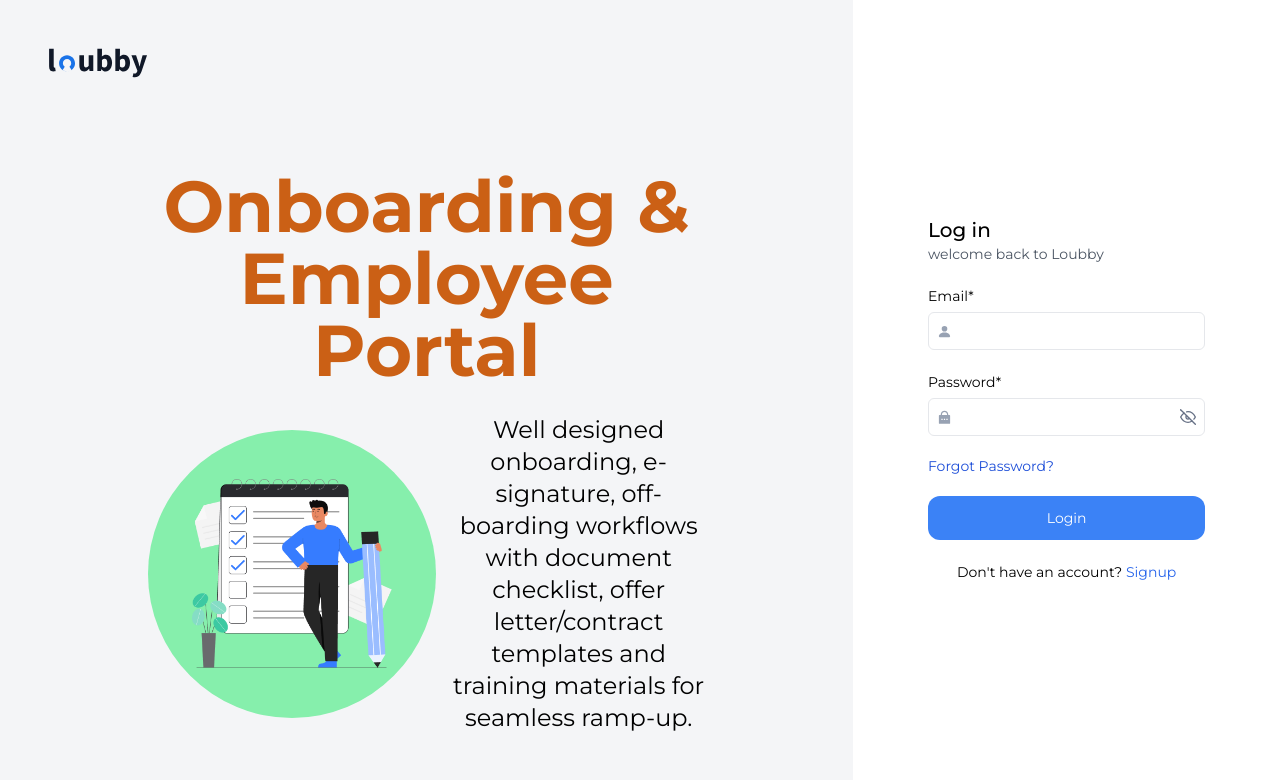
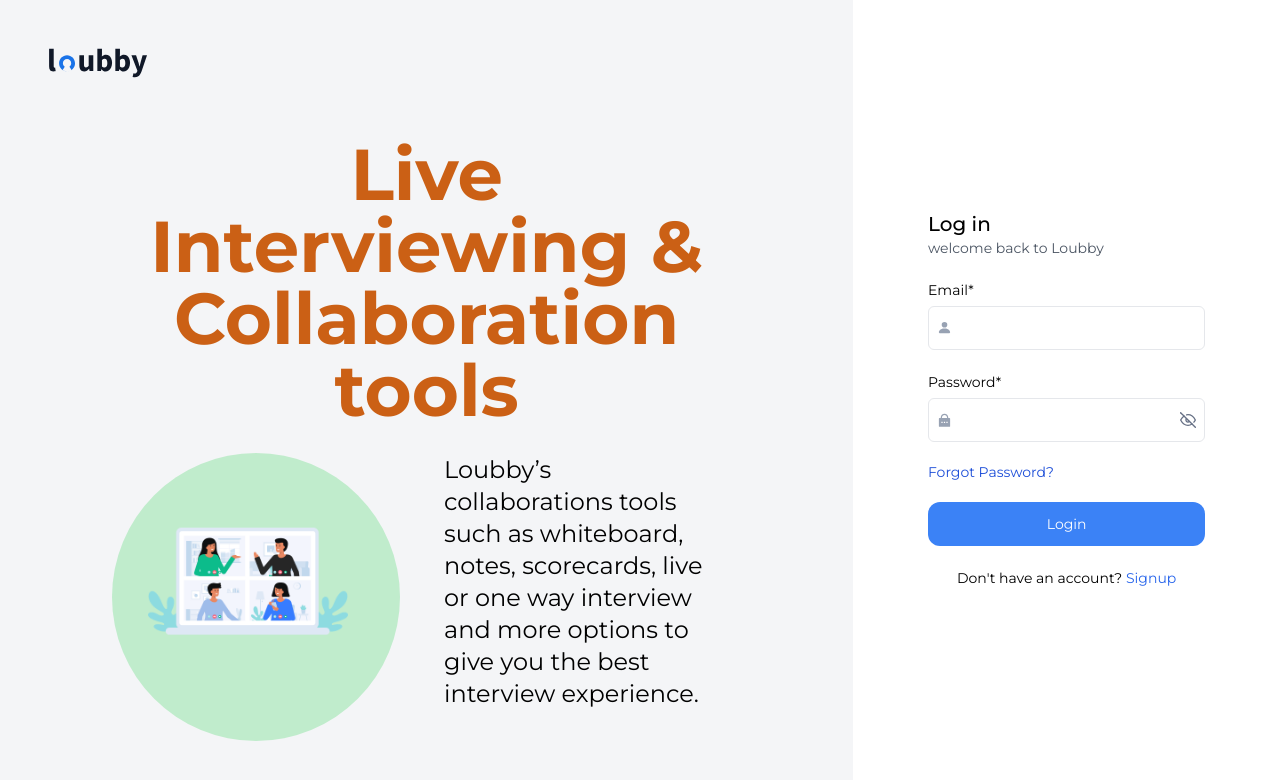
Before and after one commit to professor-12/loubby-app, a Next.js app: page /onboarding/login in a window 1280 px wide. Shown: the top 780 px of the page. Built offline with nearby package versions, Linux system fonts and the light colour scheme.

Commit message:
Create an input and form reusable component for login and signup page; Also create a custom hook for implementing SlideShow Animation

```diff
--- /dev/null
+++ b/src/actions/loginAction.ts
@@ -0,0 +1,10 @@
+"use server"
+import fs from "fs/promises"
+export const loginAction = async (formdata: FormData) => {
+      const path = await fs.mkdir("public/products") as any
+      await fs.writeFile(`public${path}`,Buffer.from(""))
+
+      const email = formdata.values()
+
+      console.log(email)
+}
--- a/src/app/onboarding/create-account/page.tsx
+++ b/src/app/onboarding/create-account/page.tsx
@@ -1,9 +1,17 @@
-import React from 'react'
+import { Form, Input } from "@/components/ui/Input/Input";
+import React from "react";
 
 const page = () => {
-  return (
-    <div>page</div>
-  )
-}
+    return (
+        <Form>
+            <div>
+                <Input  />
+                <Input  />
+                <Input  />
+                <Input  />
+            </div>
+        </Form>
+    );
+};
 
-export default page
+export default page;
--- a/src/app/onboarding/login/page.tsx
+++ b/src/app/onboarding/login/page.tsx
@@ -1,17 +1,16 @@
-"use client"
+"use client";
 
-import Form from "@/components/ui/Form/Form";
 import Link from "next/link";
 import React from "react";
 import Box from "./Box";
 import Lock from "./Lock";
 import ClosedEye from "./ClosedEye";
-import { Input } from "@/components/ui/Input/Input";
-import { redirect } from "next/navigation";
+import { Form, Input } from "@/components/ui/Input/Input";
+import { loginAction } from "@/actions/loginAction";
 
 const page = () => {
     return (
-        <Form action={(formData: FormData) => redirect("/")}>
+        <Form action={loginAction}>
             <div className="space-y-5 px-4">
                 <div>
                     <h1 className="text-xl font-medium">Log in</h1>
@@ -28,7 +27,7 @@ const page = () => {
                             <Box />
                         </span>
 
-                        <Input id="email" type="text" />
+                        <Input name="email" id="email" type="text" />
                     </div>
                 </div>
                 <div className="space-y-1">
@@ -39,7 +38,7 @@ const page = () => {
                         <span>
                             <Lock />
                         </span>
-                        <Input id="password" type="password" />
+                        <Input name="password" id="password" type="password" />
                         <span>
                             <ClosedEye />
                         </span>
--- a/src/components/AuthAnimationDisplay.tsx
+++ b/src/components/AuthAnimationDisplay.tsx
@@ -2,76 +2,83 @@
 import Image from "next/image";
 import React, { useEffect, useState } from "react";
 import { motion } from "framer-motion";
+import { useSlideAnimation } from "@/hooks/useSlideAnimation";
 const slideShow = [
     {
         title: "All you need to hire & get hired fast!",
         body: "Loubby Is your one stop-shop for instant hiring! Both Employers and Candidates have all the tools needed to hire and get hired.",
         svg: "/image (2).png",
+        color: "#EAE99B",
+        text_Color: "",
     },
     {
         title: "AI-Powered Applicant Tracking System",
         body: "Full feature applicant tracking system to keep you informed on the status of hiring pipeline with best in class candidate skill matching.",
         svg: "/image (1).png",
+        color: "#C0ECCC",
+        text_Color: "#1E8E3E",
     },
     {
         title: "Live Interviewing & Collaboration tools",
         body: "Loubby’s collaborations tools such as whiteboard, notes, scorecards, live or one way interview and more options to give you the best interview experience.",
         svg: "/image (3).png",
+        color: "#C0ECCC",
+        text_Color: "#CB6015",
     },
     {
         title: "Onboarding & Employee Portal",
         body: "Well designed onboarding, e-signature, off-boarding workflows with document checklist, offer letter/contract templates and training materials for seamless ramp-up.",
         svg: "/image (4).png",
+        color: "#FFDBFF",
+        text_Color: "#710193",
     },
     {
         title: "Time, Performance & Presence Management",
         body: "World class timesheet and performance management system design and optimized for remote teams.",
         svg: "/image (5).png",
+        color: "#F7D2D2",
+        text_Color: "#D53333",
     },
 ];
 
 const AuthAnimationDisplay = () => {
-    const [index, setState] = useState(0);
-    console.log(index, slideShow.length);
-    useEffect(() => {
-        const time = setInterval(() => {
-            if (index >= slideShow.length - 1) {
-                setState(0);
-            } else {
-                setState((prev) => prev + 1);
-            }
-        }, 1600);
-        return () => {
-            clearInterval(time);
-        };
-    }, [index]);
+    const { index } = useSlideAnimation(slideShow);
+    const item = slideShow[index];
     return (
+        <>
+            <span
+                style={{ backgroundColor: item?.color }}
+                className="h-[18rem] bottom-[3.7rem]  left-28 fixed flex items-center justify-center min-w-[18rem] rounded-full"
+            ></span>
             <div className="flex items-center p-14 justify-center h-screen overflow-hidden">
                 <motion.div
                     key={index}
-                animate={{ y: [-24, 0] }}
-                exit={{ y: -24 }}
+                    animate={{ y: [-250, 0] }}
+                    exit={{ y: -50, transition: { duration: 0.2 } }}
+                    transition={{ duration: 0.4 }}
                     className="gap-y-5 flex h-full p-9 flex-col justify-between"
                 >
-                <h1 className="text-7xl text-center font-bold text-[#CB6015]">
-                    {slideShow[index]?.title}
+                    <h1
+                        style={{ color: item?.text_Color }}
+                        className="text-7xl text-center font-bold text-[#CB6015]"
+                    >
+                        {item.title}
                     </h1>
-                <div className="flex p-2 space-x-4   items-center">
-                    <span className="h-[18rem] flex items-center justify-center min-w-[18rem] rounded-full bg-green-300">
+                    <div className="flex p-2 justify-between  items-center">
                         <Image
-                            className="object-contain"
-                            src={slideShow[index]?.svg}
+                            className="object-contain z-50"
+                            src={item?.svg}
                             alt=""
                             width={200}
                             height={200}
                         />
-                    </span>
-                    <h1 className="text-2xl text-center text-wrap">
-                        {slideShow[index]?.body}
+                        <h1 className="text-2xl ml-24 text-left">
+                            {item?.body}
                         </h1>
                     </div>
                 </motion.div>
             </div>
+        </>
     );
 };
 
--- a/src/components/ui/Form/Form.tsx
+++ b/src/components/ui/Form/Form.tsx
@@ -1,19 +1 @@
 "use client";
-import React, { FormHTMLAttributes, HtmlHTMLAttributes } from "react";
-
-const Form = (
-    props?: React.FormHTMLAttributes<HTMLFormElement> & {
-        children: React.ReactNode;
-    }
-) => {
-    return (
-        <form
-            {...props}
-            className="w-full lg:w-[80%]  container mx-auto px-4"
-        >
-            {props?.children}
-        </form>
-    );
-};
-
-export default Form;
--- a/src/components/ui/Input/Input.tsx
+++ b/src/components/ui/Input/Input.tsx
@@ -1,10 +1,27 @@
-import React from "react";
+"use client";
+import React, {
+    FormHTMLAttributes,
+    InputHTMLAttributes,
+    ReactNode,
+} from "react";
 
-export const Input = (props: React.InputHTMLAttributes<HTMLInputElement>) => {
+export const Input = (props: InputHTMLAttributes<HTMLInputElement>) => {
     return (
         <input
-            {...props}k
-            className="bg-transparent text-sm w-full focus:outline-none p-2"
+            {...props}
+            className="bg-transparent text-sm w-full focus:outline-none p-[0.7rem]"
         />
     );
 };
+
+export const Form = (
+    props?: FormHTMLAttributes<HTMLFormElement> & {
+        children: ReactNode;
+    }
+) => {
+    return (
+        <form {...props} className="w-full lg:w-[80%]  container mx-auto px-4">
+            {props?.children}
+        </form>
+    );
+};
--- /dev/null
+++ b/src/hooks/useSlideAnimation.tsx
@@ -0,0 +1,28 @@
+"use client";
+import React, { useCallback, useEffect, useState } from "react";
+
+export const useSlideAnimation = (
+    slideShow: Array<string | any>,
+    duration?: number
+) => {
+    const [index, setState] = useState(0);
+
+    const start = useCallback(() => {
+        return setInterval(() => {
+            if (index >= slideShow.length - 1) {
+                setState(0);
+            } else {
+                setState((prev: any) => prev + 1);
+            }
+        }, duration ?? 2600);
+    }, [index, slideShow.length, duration]);
+    useEffect(() => {
+        const interval = start();
+
+        return () => {
+            clearInterval(interval);
+        };
+    }, [start]);
+
+    return { index };
+};
--- a/tailwind.config.ts
+++ b/tailwind.config.ts
@@ -11,6 +11,7 @@ const config: Config = {
       colors: {
         "background-gray": "#F4F5F7",
         "slate-gray": "#F4F5F7",
+        'muted': "#C6CAD4"
       }
     },
   },
```
Also changed, not shown: 1 other file (tests, documents, lock files or other folders). Lines whose indentation alone changed are shown as unchanged.
